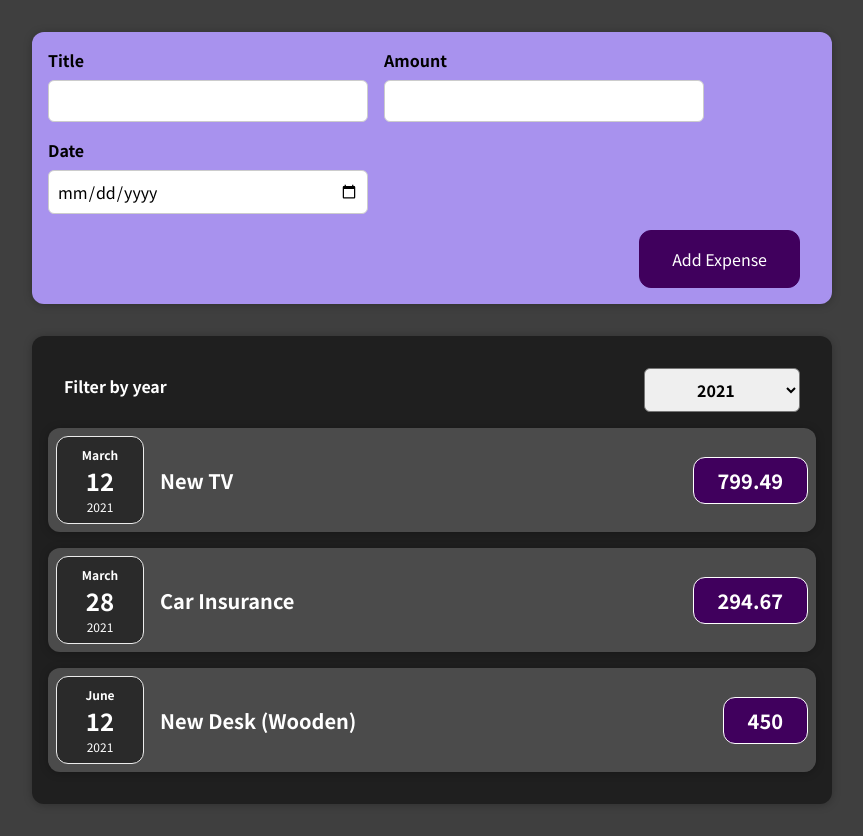
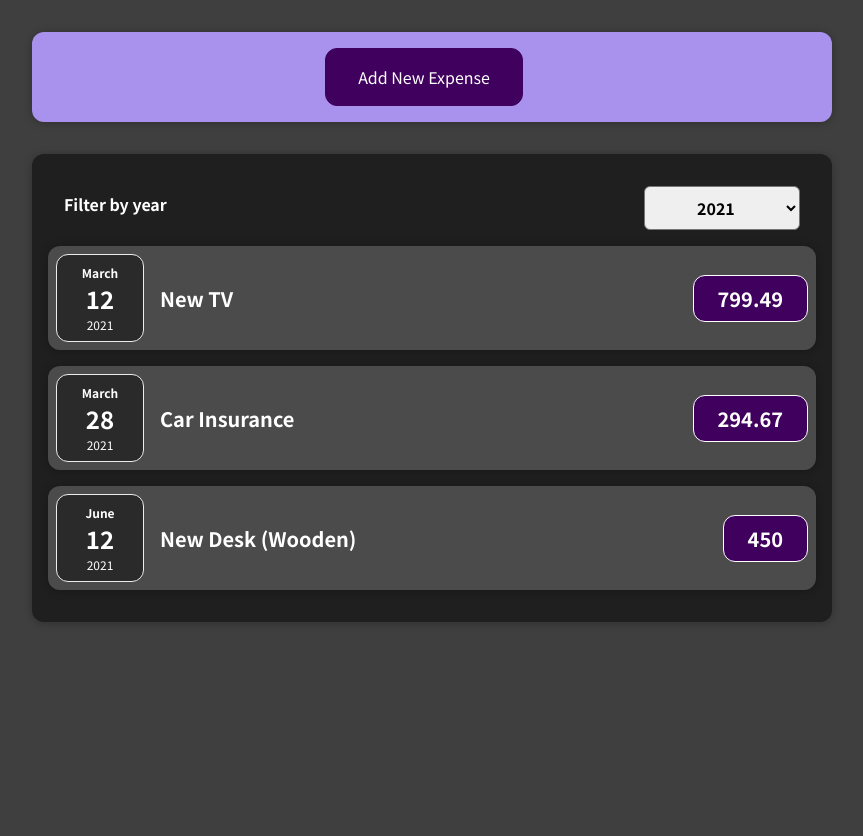
Before and after one commit to StopwatchString/Udemy_Projects, a React (Create React App) app in the folder react_course/01-starting-setup/: page / in a window 1280 px wide. Shown: the whole page, without its empty margins (208-1071 px from the left). After the commit the page ends 800 px from the top, so only its background shows below. Built offline with nearby package versions, Linux system fonts and the light colour scheme.

Commit message:
Added buttons to enable and disable form for adding expenses

```diff
--- a/react_course/01-starting-setup/src/components/ExpenseForm/ExpenseForm.js
+++ b/react_course/01-starting-setup/src/components/ExpenseForm/ExpenseForm.js
@@ -76,6 +76,7 @@ const ExpenseForm = (props) => {
         </div>
       </div>
       <div className="new-expense__actions">
+        <button onClick={props.onCancelForm}>Cancel</button>
         <button type="submit">Add Expense</button>
       </div>
     </form>
--- a/react_course/01-starting-setup/src/components/NewExpense/NewExpense.js
+++ b/react_course/01-starting-setup/src/components/NewExpense/NewExpense.js
@@ -1,20 +1,40 @@
 import "./NewExpense.css";
 import ExpenseForm from "../ExpenseForm/ExpenseForm";
-import { v4 as uuidv4 } from 'uuid';
+import { v4 as uuidv4 } from "uuid";
+import { useState } from "react";
 const NewExpense = (props) => {
+  const [formActive, setFormActive] = useState(false);
 
   const onSaveExpenseDataHandler = (enteredExpenseData) => {
     const expenseData = {
       ...enteredExpenseData,
       id: uuidv4(),
-    }
+    };
 
     props.onAddExpense(expenseData);
-  }
+  };
+
+  const activateForm = () => {
+    setFormActive(true);
+  };
+
+  const deactivateForm = () => {
+    setFormActive(false);
+  };
 
   return (
     <div className="new-expense">
-      <ExpenseForm onSaveExpenseData={onSaveExpenseDataHandler} />
+      {!formActive && (
+        <button onClick={activateForm} className="new-expense__actions">
+          Add New Expense
+        </button>
+      )}
+      {formActive && (
+        <ExpenseForm
+          onSaveExpenseData={onSaveExpenseDataHandler}
+          onCancelForm={deactivateForm}
+        />
+      )}
     </div>
   );
 };
```
